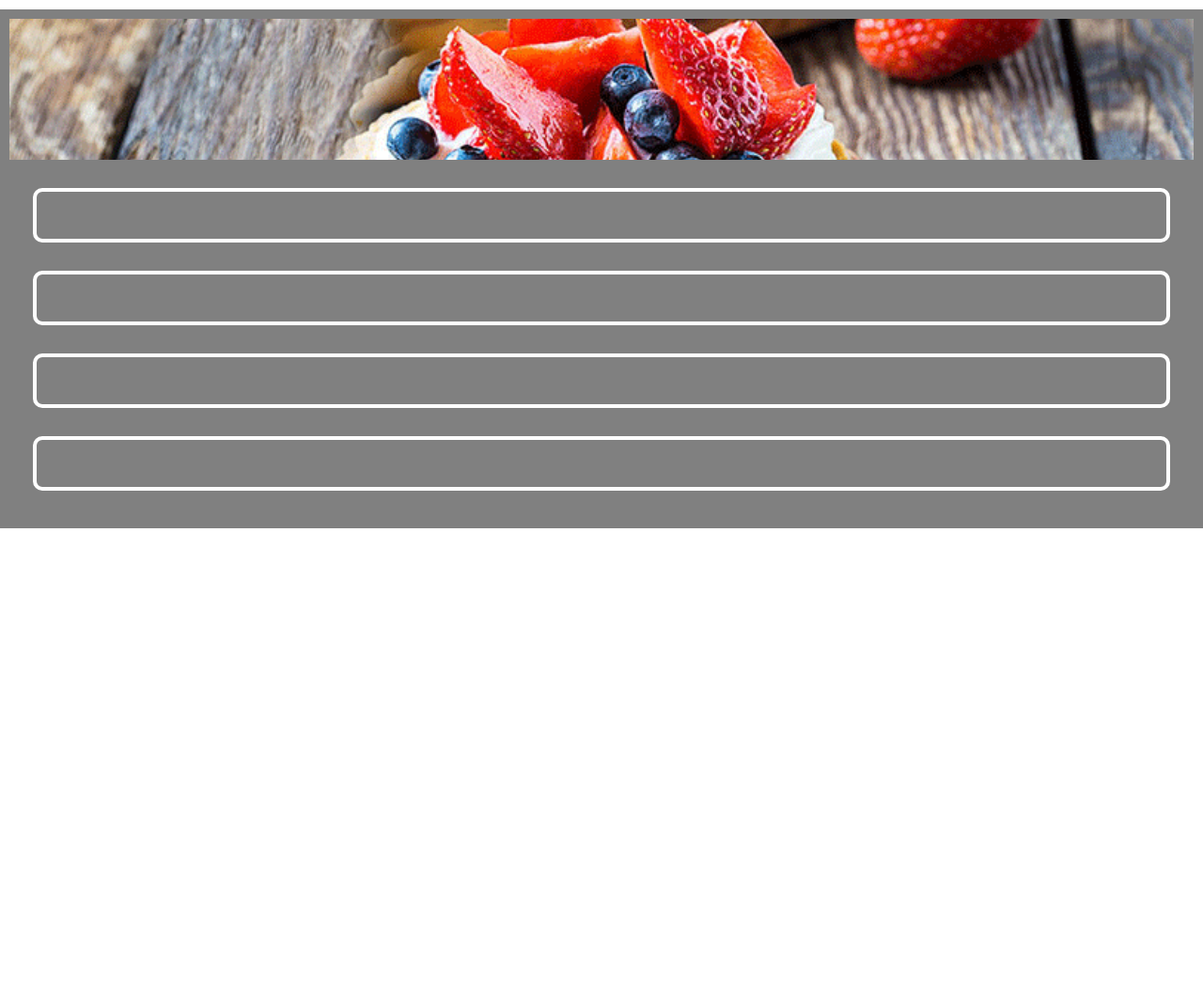
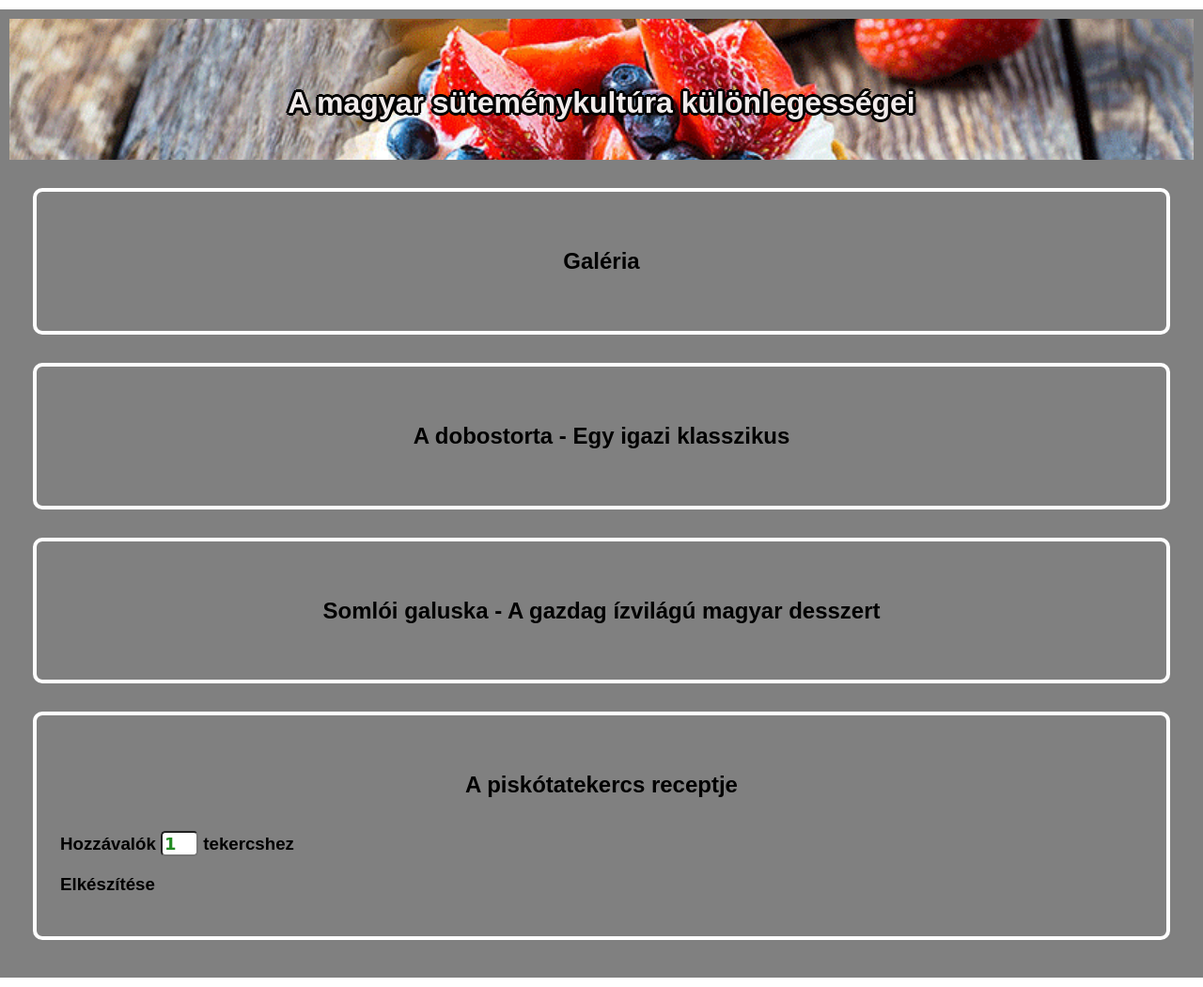
Before and after one commit to BacsaGyula/09-11, a plain HTML site: page index.html in a window 1280 px wide. Shown: the whole page at 94% size. Before the commit the page ends 800 px from the top, so only its background shows below. Drawn offline with Linux system fonts and the light colour scheme.

Commit message:
fő rész berakva

```diff
--- a/index.html
+++ b/index.html
@@ -11,7 +11,7 @@
 <body>
     <div class="container">
         <header>
-
+            <h1>A magyar süteménykultúra különlegességei</h1>
         </header>
 
         <nav>
@@ -19,21 +19,23 @@
         </nav>
 
         <section>
-
+            <h2>Galéria</h2>
         </section>
 
         <section>
-
+            <h2>A dobostorta - Egy igazi klasszikus</h2>
         </section>
 
         <section>
-
+            <h2>Somlói galuska - A gazdag ízvilágú magyar desszert</h2>
         </section>
 
         <section>
-
+            <h2>A piskótatekercs receptje</h2>
+            <h3>Hozzávalók <input type="number" value="1" min="1" max="9" onclick="recept()" id="letszam"> tekercshez
+            </h3>
+            <h3>Elkészítése</h3>
         </section>
-
     </div>
 </body>
 
```
